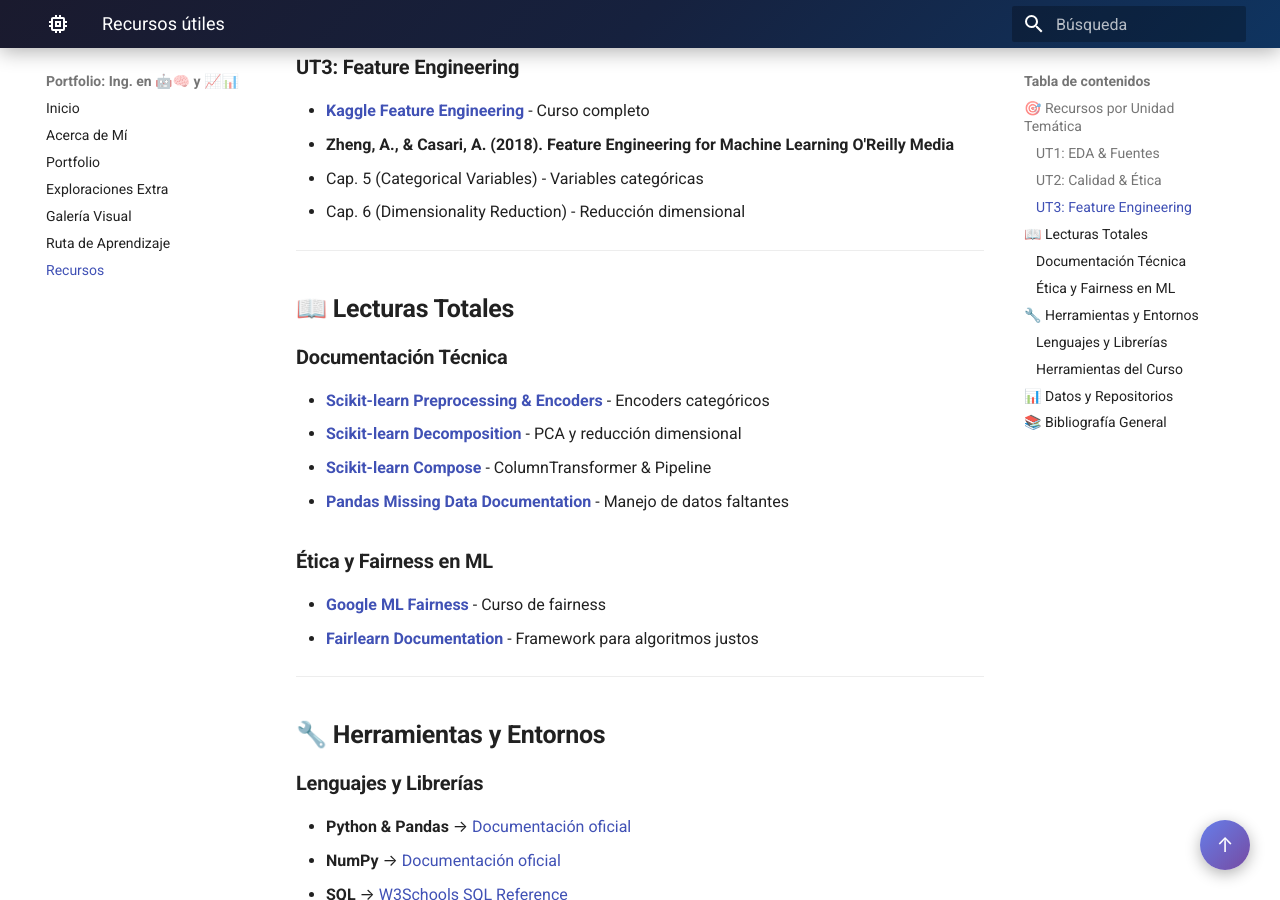
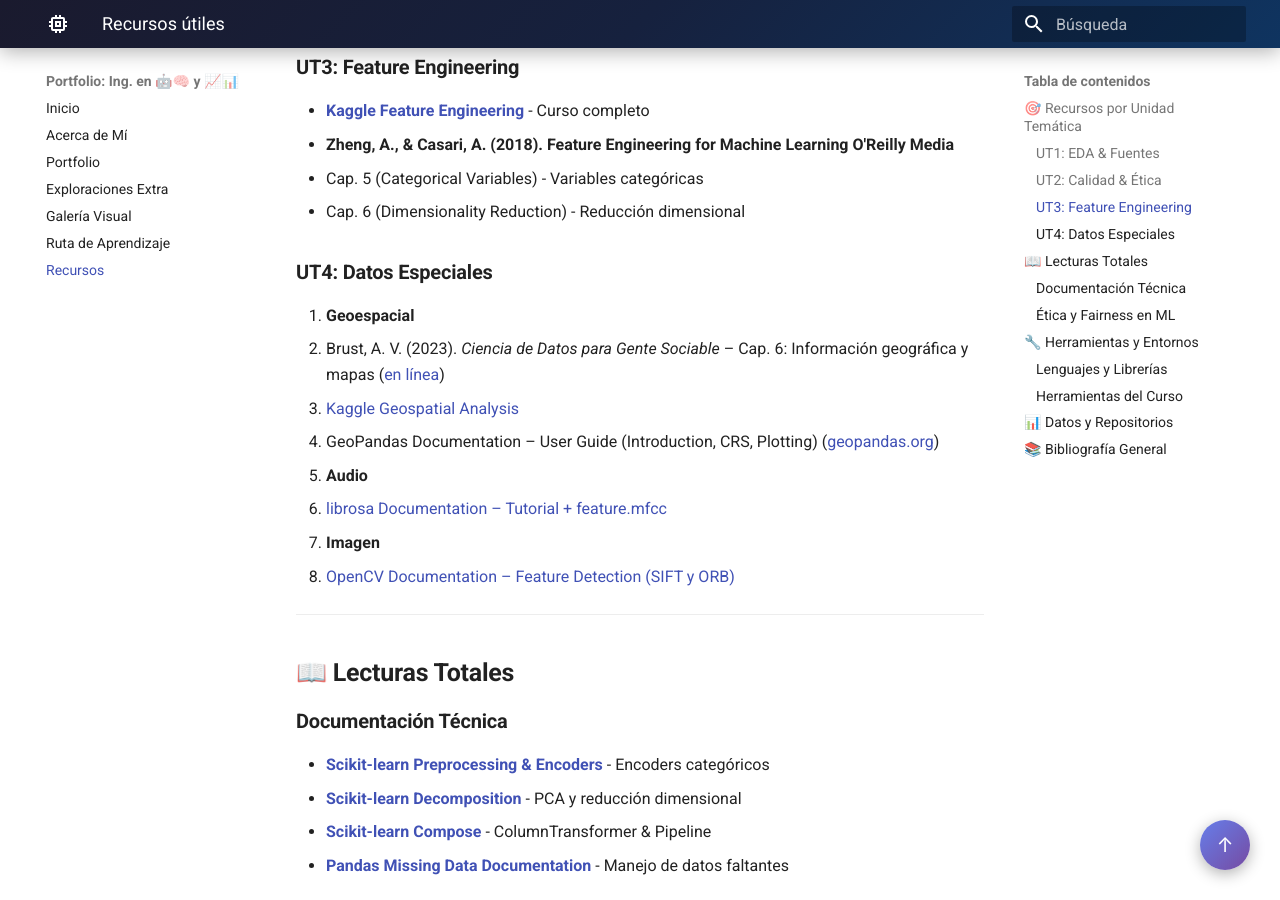
Before and after one commit to ValeRodMa/portafolio_ia_ucu, an MkDocs documentation site: the page built from docs/recursos.md, in a window 1280 px wide and 900 px high, scrolled down 727 px. Built offline with MkDocs 1.6.1 and Material for MkDocs 9.7.7, drawn with Linux system fonts in a browser that asks for light colours.

Commit message:
recursos: agregar UT4

```diff
--- a/docs/recursos.md
+++ b/docs/recursos.md
@@ -32,6 +32,16 @@
 - **Zheng, A., & Casari, A. (2018). Feature Engineering for Machine Learning O'Reilly Media**
   - Cap. 5 (Categorical Variables) - Variables categóricas
   - Cap. 6 (Dimensionality Reduction) - Reducción dimensional
+
+### **UT4: Datos Especiales**
+1. **Geoespacial**
+   - Brust, A. V. (2023). *Ciencia de Datos para Gente Sociable* – Cap. 6: Información geográfica y mapas ([en línea](https://bitsandbricks.github.io/ciencia_de_datos_gente_sociable/))
+   - [Kaggle Geospatial Analysis](https://www.kaggle.com/learn/geospatial-analysis)
+   - GeoPandas Documentation – User Guide (Introduction, CRS, Plotting) ([geopandas.org](https://geopandas.org/en/stable/))
+2. **Audio**
+   - [librosa Documentation – Tutorial + feature.mfcc](https://librosa.org/doc/latest/)
+3. **Imagen**
+   - [OpenCV Documentation – Feature Detection (SIFT y ORB)](https://docs.opencv.org/4.x/db/d27/tutorial_py_table_of_contents_feature2d.html)
 
 ---
 
```
